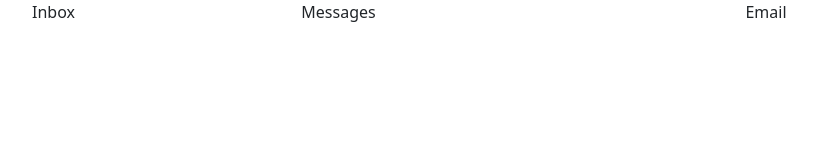
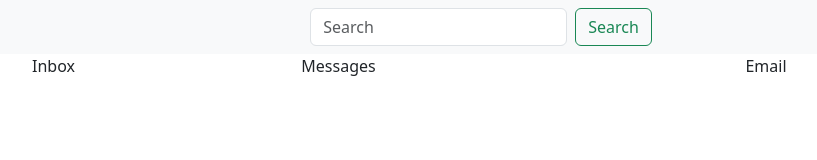
Before and after one commit to kevinlo006/bootstrap-email-lo, a plain HTML site: page index.html in a window 1280 px wide. Shown: the whole page, without its empty margins (159-976 px from the left). Drawn offline with nearby package versions, Linux system fonts and the light colour scheme.

Commit message:
first draft

```diff
--- a/index.html
+++ b/index.html
@@ -7,11 +7,31 @@
     <link href="https://cdn.jsdelivr.net/npm/bootstrap@5.3.2/dist/css/bootstrap.min.css" rel="stylesheet" integrity="sha384-T3c6CoIi6uLrA9TneNEoa7RxnatzjcDSCmG1MXxSR1GAsXEV/Dwwykc2MPK8M2HN" crossorigin="anonymous">
   </head>
   <body>
-    <!-- <h1>Hello, world!</h1> -->
+
     <script src="https://cdn.jsdelivr.net/npm/bootstrap@5.3.2/dist/js/bootstrap.bundle.min.js" integrity="sha384-C6RzsynM9kWDrMNeT87bh95OGNyZPhcTNXj1NW7RuBCsyN/o0jlpcV8Qyq46cDfL" crossorigin="anonymous"></script>
+
+    <nav class="navbar bg-body-tertiary">
+        <div class="container-fluid justify-content-center">
+          <form class="d-flex" role="search">
+            <input class="form-control me-2" type="search" placeholder="Search" aria-label="Search">
+            <button class="btn btn-outline-success" type="submit">Search</button>
+          </form>
+        </div>
+      </nav>
+
     <div class="container text-center">
         <div class="row align-items-start">
           <div class="col-3 d-none d-md-block">
+
+            <!-- <div class="list-group mt-5">
+                <a href="a" class="list-group-item list-group-item-action full-display-list">Inbox</a>
+                <a href="a" class="list-group-item list-group-item-action full-display-list">Favorite</a>
+                <a href="a" class="list-group-item list-group-item-action full-display-list">Sent</a>
+                <a href="a" class="list-group-item list-group-item-action full-display-list">Draft</a>
+                <a href="a" class="list-group-item list-group-item-action full-display-list">Trash</a>
+                <a href="a" class="list-group-item list-group-item-action full-display-list">Spam</a>
+            </div> -->
+
             Inbox
           </div>
           <div class="col-sm-12 col-md-6 col-lg-3">
```
